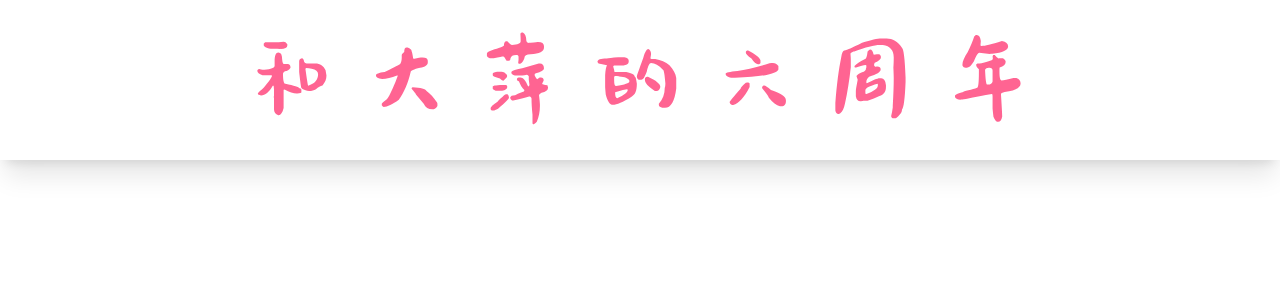
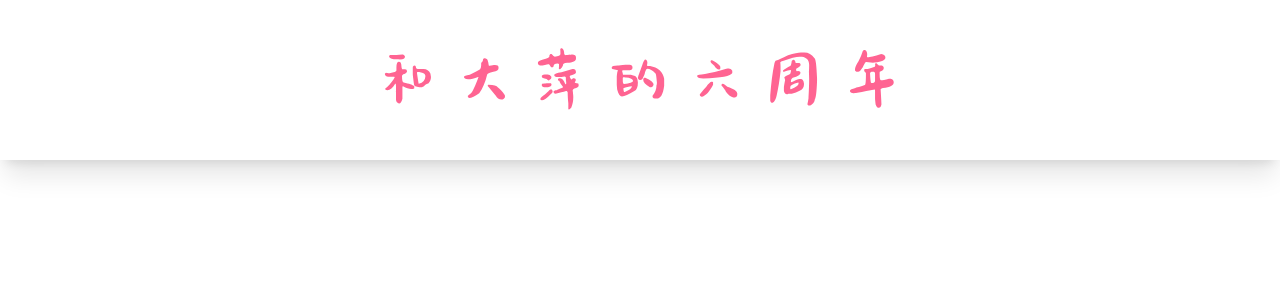
Before and after one commit to LiuN1an/atuki, a Next.js app: page / in a window 1280 px wide. Shown: the top 300 px of the page. Built offline with nearby package versions, Linux system fonts and the light colour scheme.

Commit message:
feat: change bg

```diff
--- a/pages/index.jsx
+++ b/pages/index.jsx
@@ -29,12 +29,10 @@ export default function Home() {
     }
   };
 
-  const [transform, setTransform] = useState(
-    `translate(-50%, -50%) scale(${1.5})`
-  );
+  const [transform, setTransform] = useState("translate(-50%, -50%)");
 
   return (
-    <div className="h-full">
+    <div className="h-full bg-white">
       <div
         className="w-full h-1/5 relative overflow-hidden shadow-xl"
         onClick={handleClick}
@@ -43,7 +41,9 @@ export default function Home() {
           if (e) {
             setTransform(
               `translate(-50%, -50%) scale(${
-                ((e.offsetWidth / 1000) * 600) / 400
+                isMobile
+                  ? ((e.offsetWidth / 1000) * 600) / 400
+                  : ((e.offsetWidth / 1000) * 400) / 400
               })`
             );
           }
```
